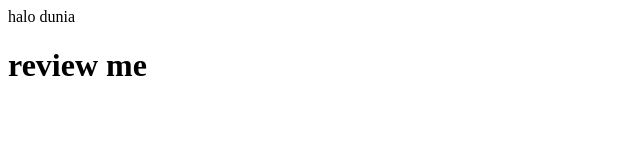
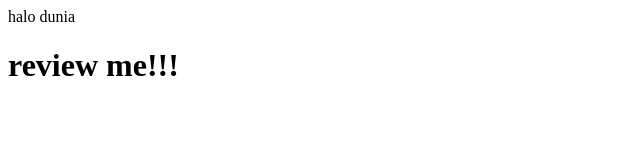
Before and after one commit to joisv/coba-git, a plain HTML site: page index.html in a window 1280 px wide. Shown: the full height of the page, 0-640 px from the left. Drawn offline with Linux system fonts and the light colour scheme.

Commit message:
add review mee

```diff
--- a/index.html
+++ b/index.html
@@ -8,6 +8,6 @@
 </head>
 <body>
     halo dunia
-    <h1 id="halo">review me</h1>
+    <h1 id="halo">review me!!!</h1>
 </body>
 </html>
```
